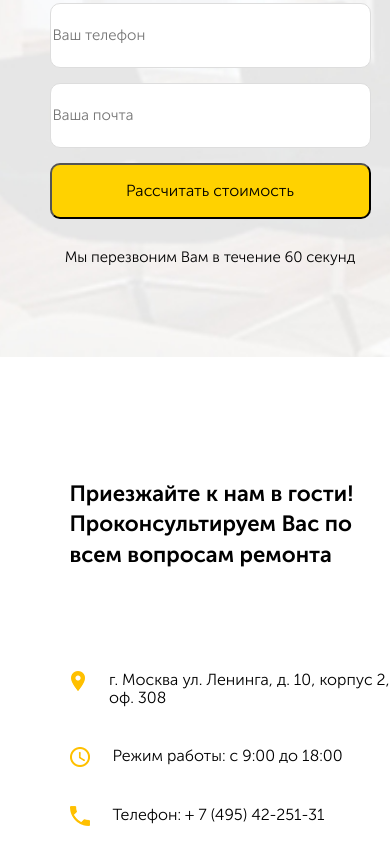
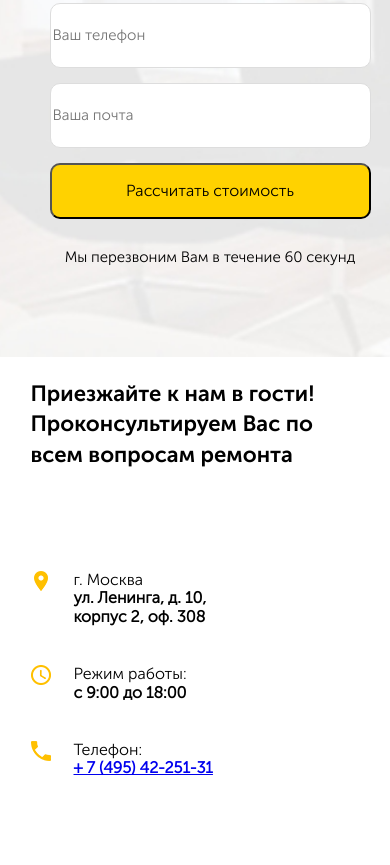
Before and after one commit to Ilia-Tempest/thesis-project, a plain HTML site: page src/index.html in a window 390 px wide. Shown: the part 6395-7260 px from the top of the page. Drawn offline with nearby package versions, Linux system fonts and the light colour scheme.

Commit message:
Адаптировал footer под разные типы экранов и устройств

```diff
--- a/src/index.html
+++ b/src/index.html
@@ -317,7 +317,7 @@
    <!-- /.section brif -->
   </main>
 
-  <footer class="footer">
+  <footer class="footer footer-block">
     <div class="map" id="map">
       <script type="text/javascript" charset="utf-8" async src="https://api-maps.yandex.ru/services/constructor/1.0/js/?um=constructor%3A813f7f8a5c58118a8170af03c1502d6b4c598ade486a0c81aa8222431907d22d&amp;width=100%25&amp;height=640&amp;lang=ru_RU&amp;scroll=false"></script>
     </div>
@@ -334,23 +334,24 @@
            <li class="contacts-list__item">
            <span class="contacts-list__icon"><img src="img/footer/map-placeholder.png" alt=""></span>
            <span class="contacts-list__text">
-              г. Москва
-              ул. Ленинга, д. 10,
+              г. Москва <br>
+      <span class="bold">ул. Ленинга, д. 10, <br>
               корпус 2, оф. 308
+            </span>
            </span>
           </li>
            <li class="contacts-list__item">
              <span class="contacts-list__icon"><img src="img/footer/clock-with-white-face.png" alt=""></span>
              <span class="contacts-list__text">
-                Режим работы:
-                с 9:00 до 18:00
+                Режим работы: <br>
+                <span class="bold">с 9:00 до 18:00</span>
              </span>
             </li>
            <li class="contacts-list__item">
              <span class="contacts-list__icon"><img src="img/footer/phone-call-button.png" alt=""></span>
              <span class="contacts-list__text">
-                Телефон:
-                + 7 (495) 42-251-31
+                Телефон: <br>
+               <span class="bold"><a href="tel:+ 7 (495) 42-251-31">+ 7 (495) 42-251-31</a> </span>
              </span>
             </li>
          </ul>
--- a/src/sass/blocks/_footer.sass
+++ b/src/sass/blocks/_footer.sass
@@ -30,4 +30,26 @@
       display: flex
       align-items:  flex-start
       margin-bottom: 39px
+@media (max-width: 1200px)
+  .contacts
+    padding-left: 50px
 @media (max-width: 768px)
+ .footer
+  position: relative
+  min-height: 100%
+  display: flex
+  flex-direction: column-reverse
+
+ .map
+   position: relative
+   bottom: 0
+   width: 100%
+   margin-top: 500px
+ .contacts
+  position: absolute
+  width: 100%
+  margin: 0
+  padding-top: 0
+  padding-bottom: 100px
+ .bold
+   font-weight: bold
--- a/src/sass/style.sass
+++ b/src/sass/style.sass
@@ -1,3 +1,5 @@
+*
+  box-sizing: border-box
 @import 'fonts'
 @import 'colors'
 @import 'function'
```
Also changed, not shown: src/css/style.css, 1 other file.
